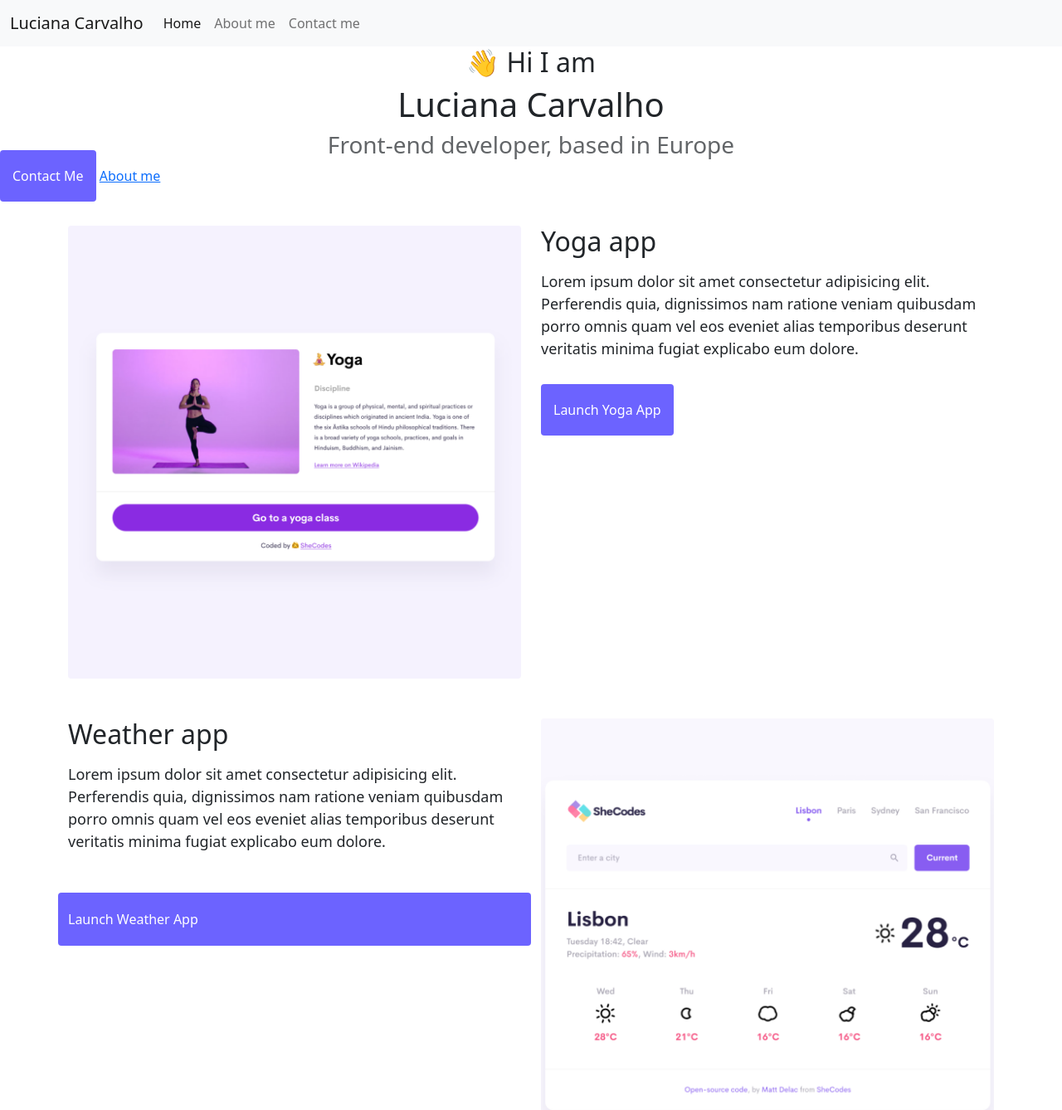
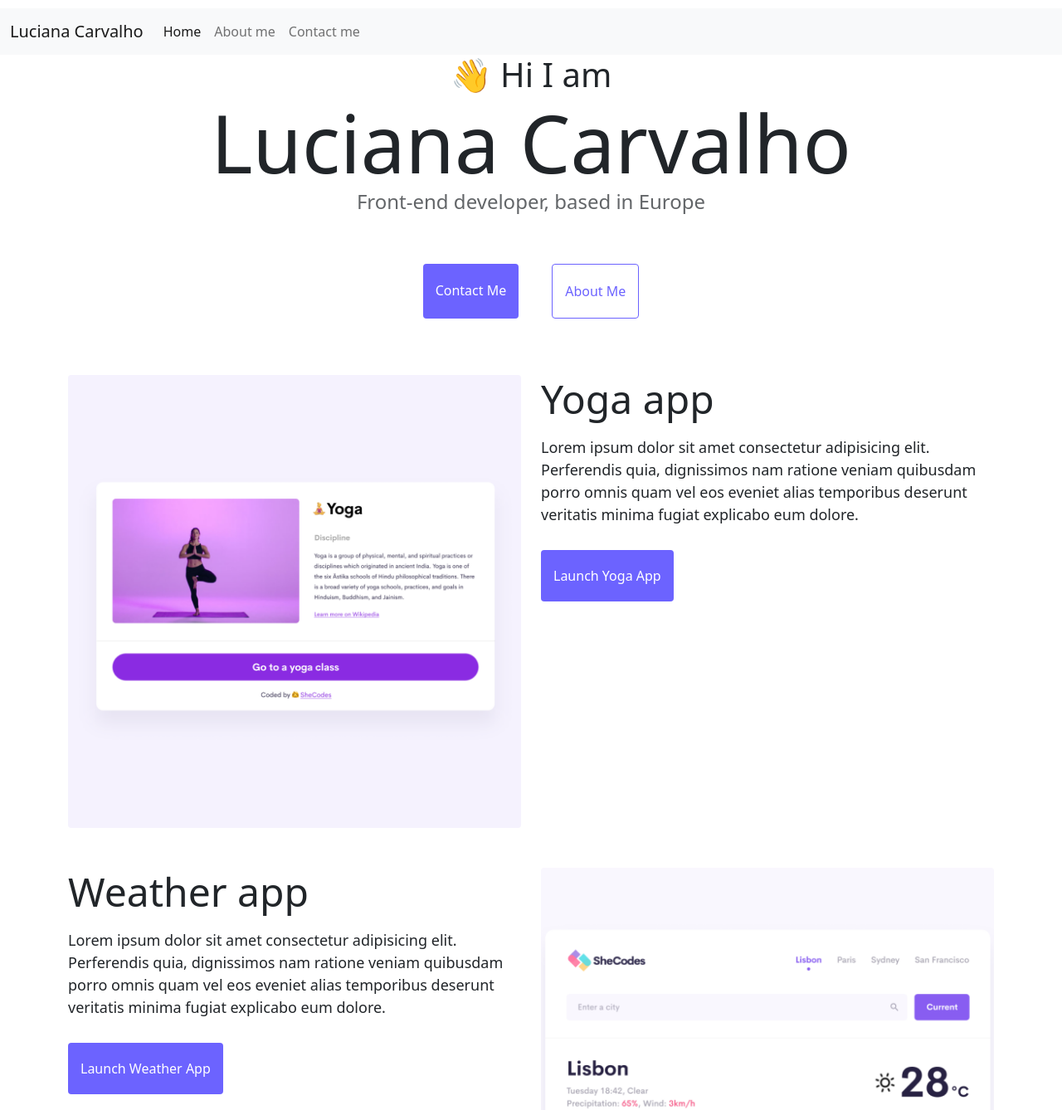
Before and after one commit to Luniau/Portfolio-Luciana-Project, a plain HTML site: page index.html in a window 1280 px wide. Shown: the top 1338 px of the page at 83% size. Drawn offline with nearby package versions, Linux system fonts and the light colour scheme; files that its build step writes are made by us from their sources.

Commit message:
Made corrections on buttons and css style

```diff
--- a/css/style.css
+++ b/css/style.css
@@ -5,6 +5,7 @@
 }
 body {
   margin: 10px 0;
+
 }
 h1,
 h2,
@@ -25,14 +26,16 @@ p {
   font-size: 18px;
   line-height: 1.5;
 }
-.navegation-links {
+.navigation-links {
   display: flex;
   margin-top: 40px;
   justify-content: center;
+
 }
-.navegation-links a {
+.navigation-links a {
   margin: 20px;
 }
+
 .primary-link {
   border-radius: 4px;
   padding: 20px 15px;
@@ -45,7 +48,7 @@ p {
 .primary-link:hover {
   color: white;
 }
-.secundary-link {
+.secondary-link {
   border-radius: 4px;
   padding: 20px 15px;
   text-decoration: none;
--- a/index.html
+++ b/index.html
@@ -9,7 +9,7 @@
       content="Luciana Carvalho is a front-end developer based in Europe, ready to work on new projects. Feel free to contact me for me information and job inquiries. "
     />
     <title>Front-end developer - Luciana Carvalho</title>
-    <link rel="stylesheet" href="/style.css" />
+
     <link
       href="https://cdn.jsdelivr.net/npm/bootstrap@5.1.3/dist/css/bootstrap.min.css"
       rel="stylesheet"
@@ -21,12 +21,12 @@
       integrity="sha384-ka7Sk0Gln4gmtz2MlQnikT1wXgYsOg+OMhuP+IlRH9sENBO0LRn5q+8nbTov4+1p"
       crossorigin="anonymous"
     ></script>
-
+    <link rel="stylesheet" href="css/style.css" />
   </head>
   <body>
     <nav class="navbar navbar-expand-lg navbar-light bg-light">
       <div class="container-fluid">
-        <a class="navbar-brand" href="/" title="Homepage">Luciana Carvalho</a>
+        <a class="navbar-brand" href="#" title="Homepage">Luciana Carvalho</a>
         <button
           class="navbar-toggler"
           type="button"
@@ -69,20 +69,20 @@
         </div>
       </div>
     </nav>
-    <h2 class="text-center">👋 Hi I am</h2>
+
+      <h2 class="text-center fs-1">👋 Hi I am</h2>
       <h1 class="text-center">Luciana Carvalho</h1>
       <h3 class="text-center">Front-end developer, based in Europe</h3>
       <div class="navigation-links mb-5">
+        <a href="about.html#contact" class="primary-link" title="Contact Luciana Carvalho">Contact me</a>
         <a
-        href="/about.html#contact"
-        class="primary-link"
-        title="Contact Luciana Carvalho"
-        >Contact me</a
-      >
-      <a href="/about.html" class="secunday-link" title="About Luciana Carvalho"
+          href="about.html"
+          class="secondary-link"
+          title="About Luciana Carvalho"
           >About me</a
         >
       </div>
+
     <div class="container">
       <div class="row">
         <div class="col-sm-6">
@@ -101,7 +101,7 @@
             explicabo eum dolore.
           </p>
           <div class="mt-5">
-            <a href="" class="primary-link project-link" title="Yoga project"
+            <a href="#" class="primary-link project-link" title="Yoga project"
               >Launch Yoga App</a
             >
           </div>
@@ -117,8 +117,8 @@
             eos eveniet alias temporibus deserunt veritatis minima fugiat
             explicabo eum dolore.
           </p>
-          <div class="row mt-5">
-            <a href="" class="primary-link project-link" title="Weather project"
+          <div class="mt-5">
+            <a href="#" class="primary-link project-link" title="Weather project"
               >Launch Weather App</a
             >
           </div>
```
Also changed, not shown: about.html (+10 -10 lines). Lines whose indentation alone changed are shown as unchanged.
